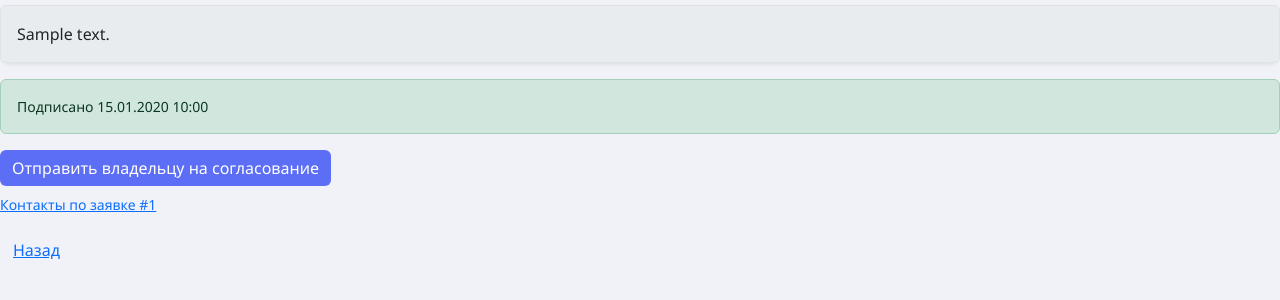
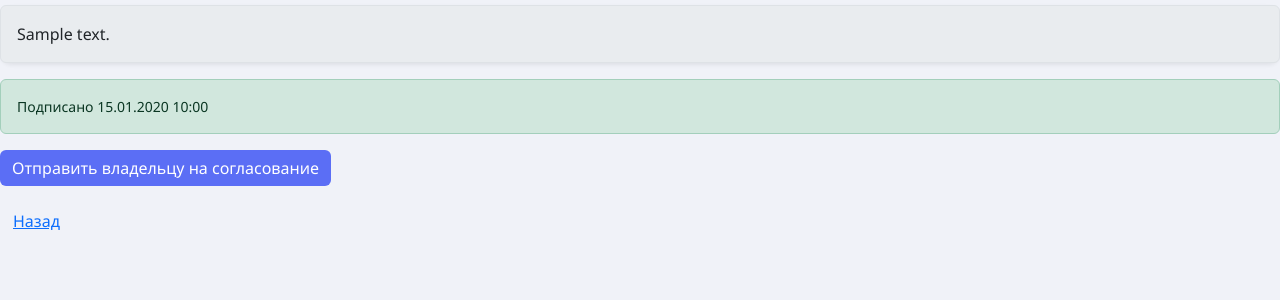
Before and after one commit to popovartem1997/pro_channels, a Django app: template templates/advertisers/campaign_contract.html in a window 1280 px wide. Shown: the part 272-572 px from the top of the page. Run offline with Django 4.2, Linux system fonts and the light colour scheme; the template is opened without the code that fills it: most values are stand-ins (such as "Sample title", 1, 10 or a date in 2020); some libraries are stand-ins or nearby versions.

Commit message:
chore: git save (2026-04-04 00:40) — templates/advertisers/campaign_contract.html

```diff
--- a/templates/advertisers/campaign_contract.html
+++ b/templates/advertisers/campaign_contract.html
@@ -24,9 +24,6 @@
   {% csrf_token %}
   <button type="submit" class="btn btn-brand">Отправить владельцу на согласование</button>
 </form>
-<p class="small text-muted mt-2 mb-0">
-  <a href="{% url 'advertisers:campaign_contacts' app.pk %}">Контакты по заявке #{{ app.pk }}</a>
-</p>
 {% else %}
 <form method="post" id="sign-contract-form" class="d-inline">
   {% csrf_token %}
```
